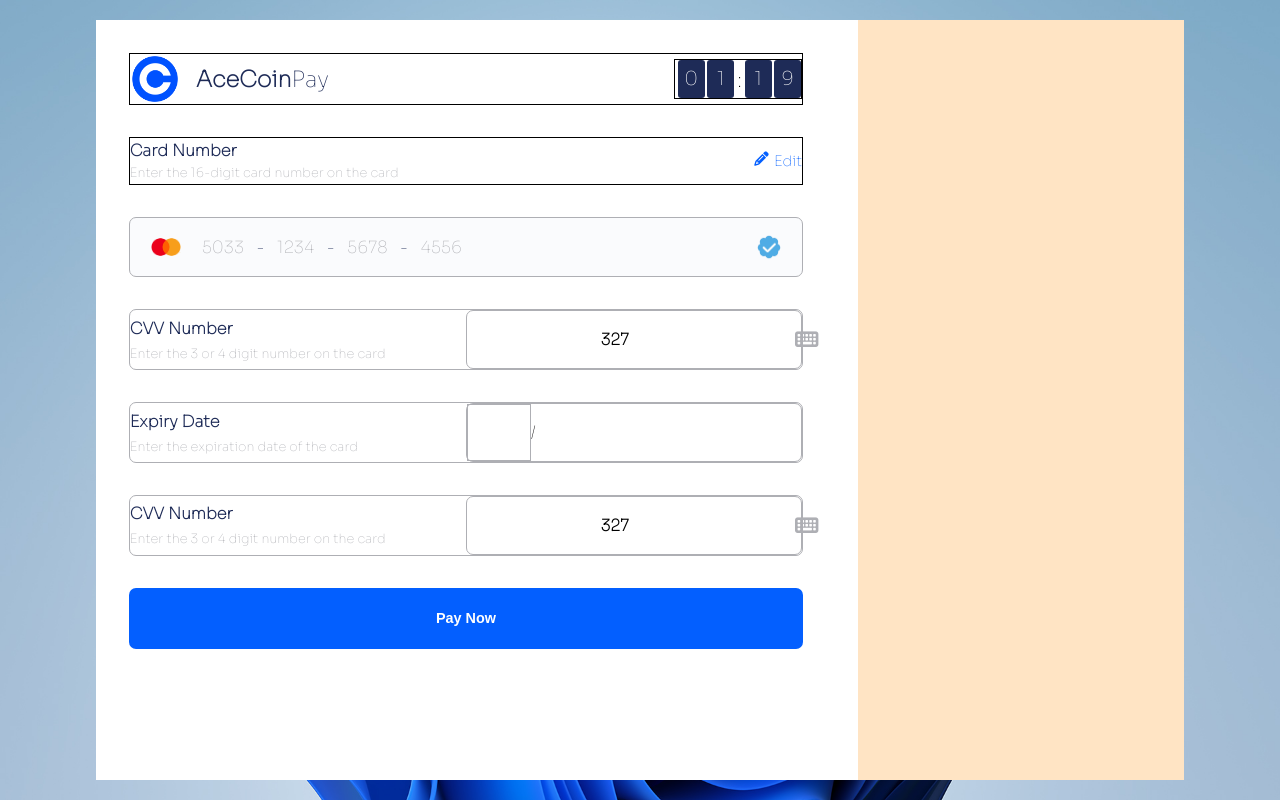
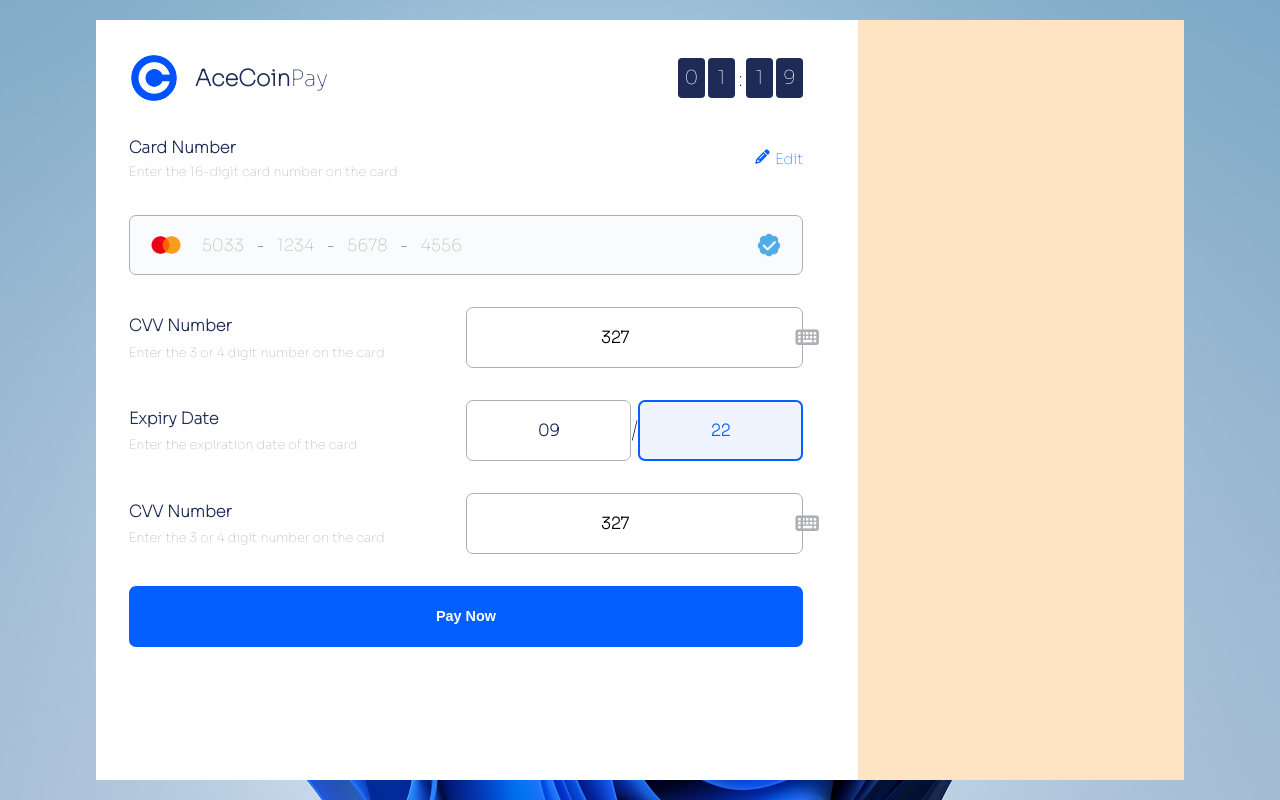
Before and after one commit to winniffy/payment-page, a plain HTML site: page index.html in a window 1280 px wide. Drawn offline with Linux system fonts and the light colour scheme.

Commit message:
add expiry and remove borders

```diff
--- a/index.html
+++ b/index.html
@@ -102,10 +102,10 @@
                         <p class="enter">Enter the expiration date of the card</p>
                     </div>
 
-                    <div class="cvvnumber-right">
-                        <div class="n09"></div>
+                    <div class="expiry-right">
+                        <div class="n09"><p class="n09text">09</p></div>
                         <p class="slash">/</p>
-                        <div class="n22"></div>
+                        <div class="n22"><p class="n22text">22</p></div>
                     </div>
                 </div>
 
--- a/main.css
+++ b/main.css
@@ -55,13 +55,11 @@ body {
     display: flex;
     align-items: center;
     width: 100%;
-    border: 1px solid black;
     justify-content: space-between;
 }
 
 .cardno-area {
     width: 100%;
-    border: 1px solid black;
     height: 3em;
     margin: 2em 0 1em 0;
     display: flex;
@@ -86,7 +84,6 @@ body {
     height: 3.8em;
     border-radius: 7px;
     margin-top: 2em;
-    border: 1.5px solid var(--grey);
     display: flex;
     justify-content: space-between;
     align-items: center;
--- a/style.css
+++ b/style.css
@@ -17,7 +17,6 @@
     display: flex;
     width: 8em;
     height: 2.5em;
-    border: 1px solid black;
     justify-content: center;
     align-items: center;
 }
@@ -33,7 +32,7 @@
     color: #fff;
     font-size: 1.2rem;
     font-weight: 550;
-    border-radius: 3px;
+    border-radius: 4px;
 }
 
 .tcolon {
@@ -139,12 +138,51 @@ span {
     cursor: pointer;
 }
 
+.expiry-right {
+    display: flex;
+    width: 50%;
+    height: 100%;
+    border-radius: 7px;
+    align-items: center;
+    justify-content: space-between;
+}
+
 .n09 {
-    width: 4em;
+    width: 10.5em;
     height: 100%;
     border: 1px solid var(--grey);
+    border-radius: 7px;
+    display: grid;
+    place-items: center;
 }
 
+.n09text {
+    color: var(--darker);
+    font-size: 1rem;
+    font-weight: 600;
+}
+
+.n22text {
+    color: var(--main-color);
+    font-size: 1rem;
+    font-weight: 600;
+}
+
+.slash {
+    font-size: 1.5rem;
+}
+
+.n22 {
+    width: 10.5em;
+    height: 100%;
+    border: 2px solid var(--main-color);
+    background-color:#f0f4ff;
+    border-radius: 7px;
+    color: var(--main-color);
+    font-size: 1rem;
+    display: grid;
+    place-items: center;
+}
 
 .pay-now {
     width: 100%;
```
